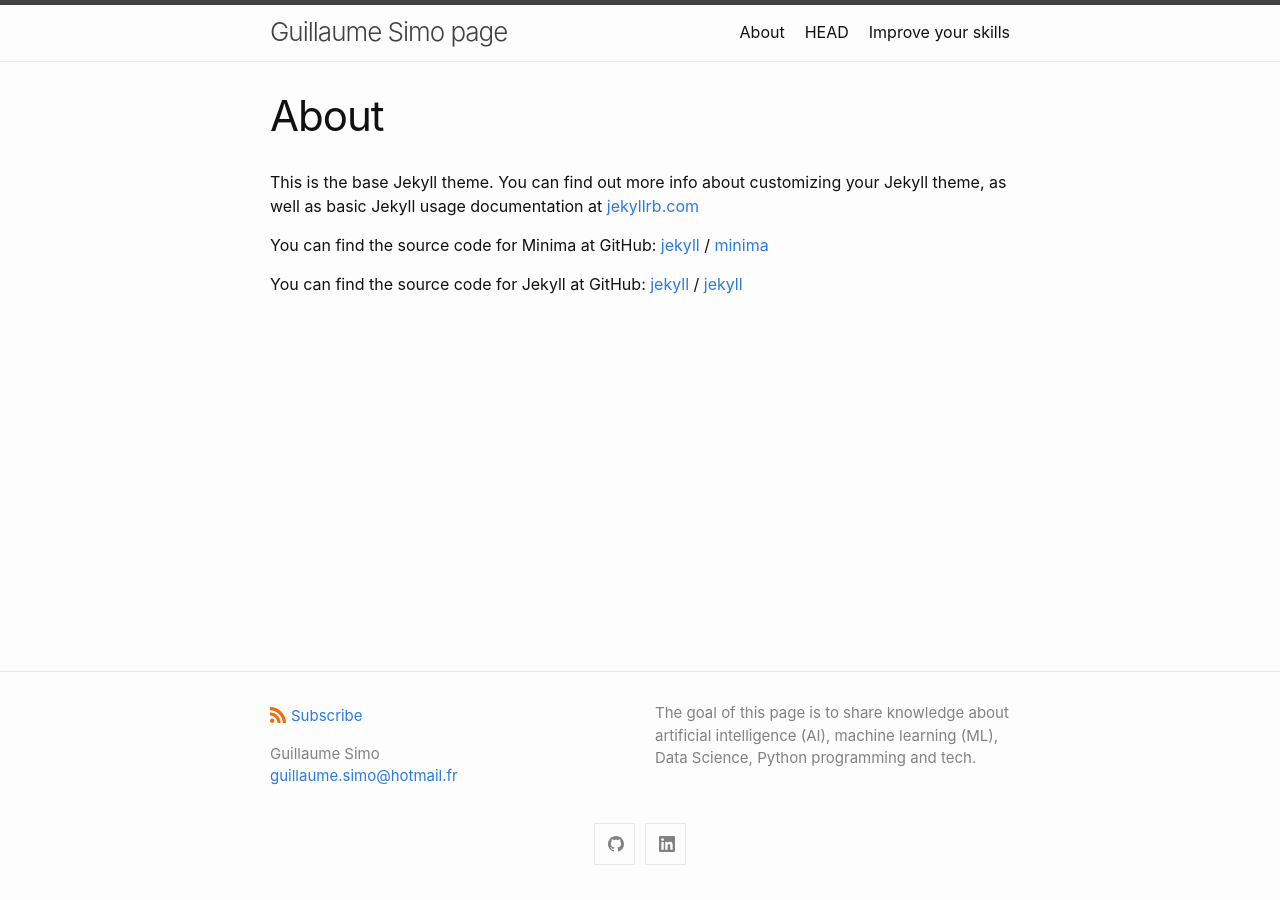
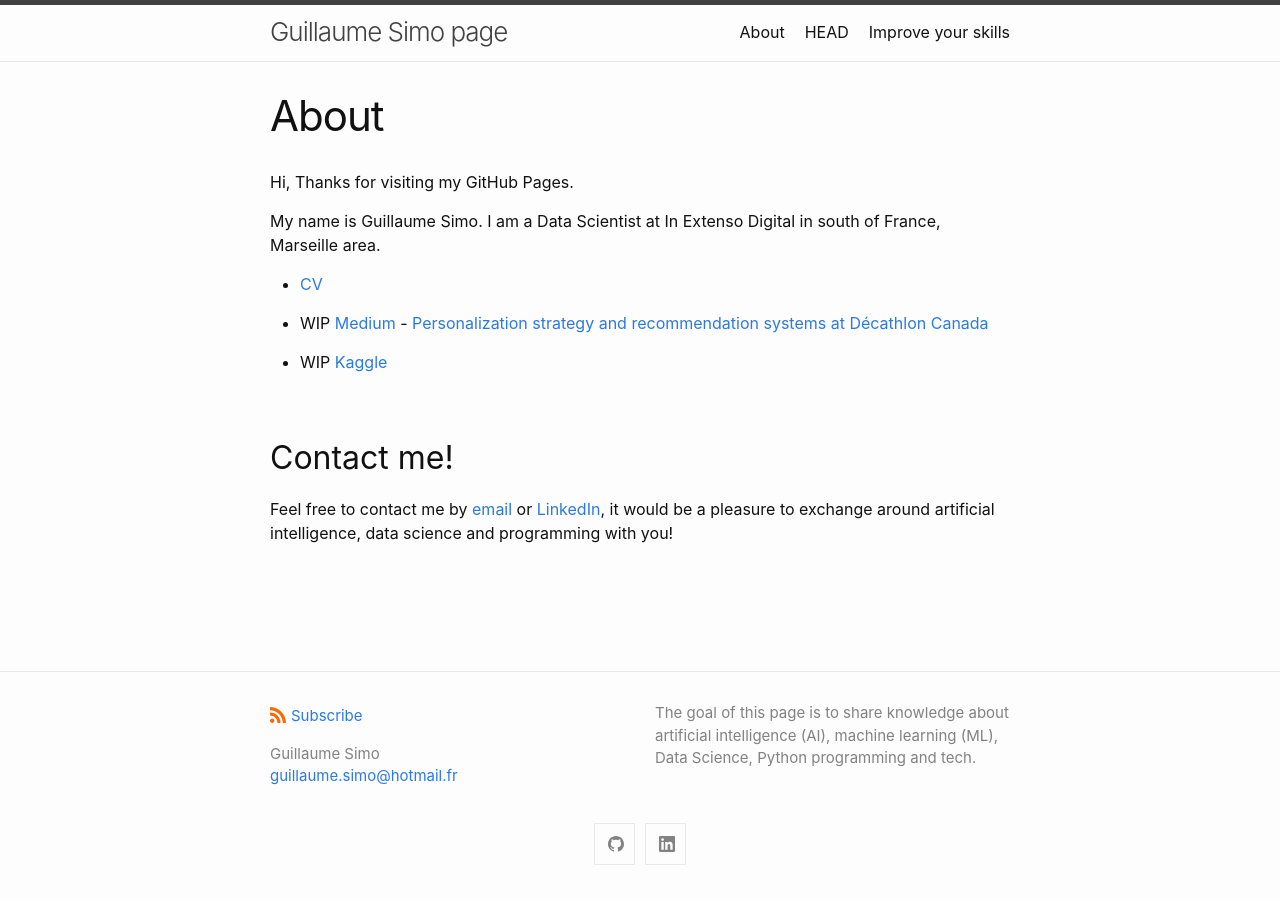
Before and after one commit to GuillaumeSimo/GuillaumeSimo.github.io, a Jekyll site: the page built from about.md, in a window 1280 px wide. Built offline with Jekyll 4.4.1, drawn with Linux system fonts in a browser that asks for light colours.

Commit message:
Update about.md

```diff
--- a/about.md
+++ b/about.md
@@ -4,15 +4,18 @@ title: About
 permalink: /about/
 ---
 
-This is the base Jekyll theme. You can find out more info about customizing your Jekyll theme, as well as basic Jekyll usage documentation at [jekyllrb.com](https://jekyllrb.com/)
+Hi,
+Thanks for visiting my GitHub Pages.
 
-You can find the source code for Minima at GitHub:
-[jekyll][jekyll-organization] /
-[minima](https://github.com/jekyll/minima)
-
-You can find the source code for Jekyll at GitHub:
-[jekyll][jekyll-organization] /
-[jekyll](https://github.com/jekyll/jekyll)
+My name is Guillaume Simo. I am a Data Scientist at In Extenso Digital in south of France, Marseille area.
 
 
-[jekyll-organization]: https://github.com/jekyll
+* [CV](docs/CV_en.pdf)
+
+* WIP [Medium](https://medium.com/@guillaume.simo) - [Personalization strategy and recommendation systems at Décathlon Canada](https://medium.com/decathlondevelopers/personalization-strategy-and-recommendation-systems-at-d%C3%A9cathlon-canada-d9cb3d37f675)
+
+* WIP [Kaggle](https://www.kaggle.com/guillaumes)
+
+## Contact me!
+
+Feel free to contact me by [email](mailto:guillaume.simo@hotmail.fr?subject=[GitHub]%20your-subject) or [LinkedIn](https://www.linkedin.com/in/guillaume-simo-b16b94123/), it would be a pleasure to exchange around artificial intelligence, data science and programming with you!
```
